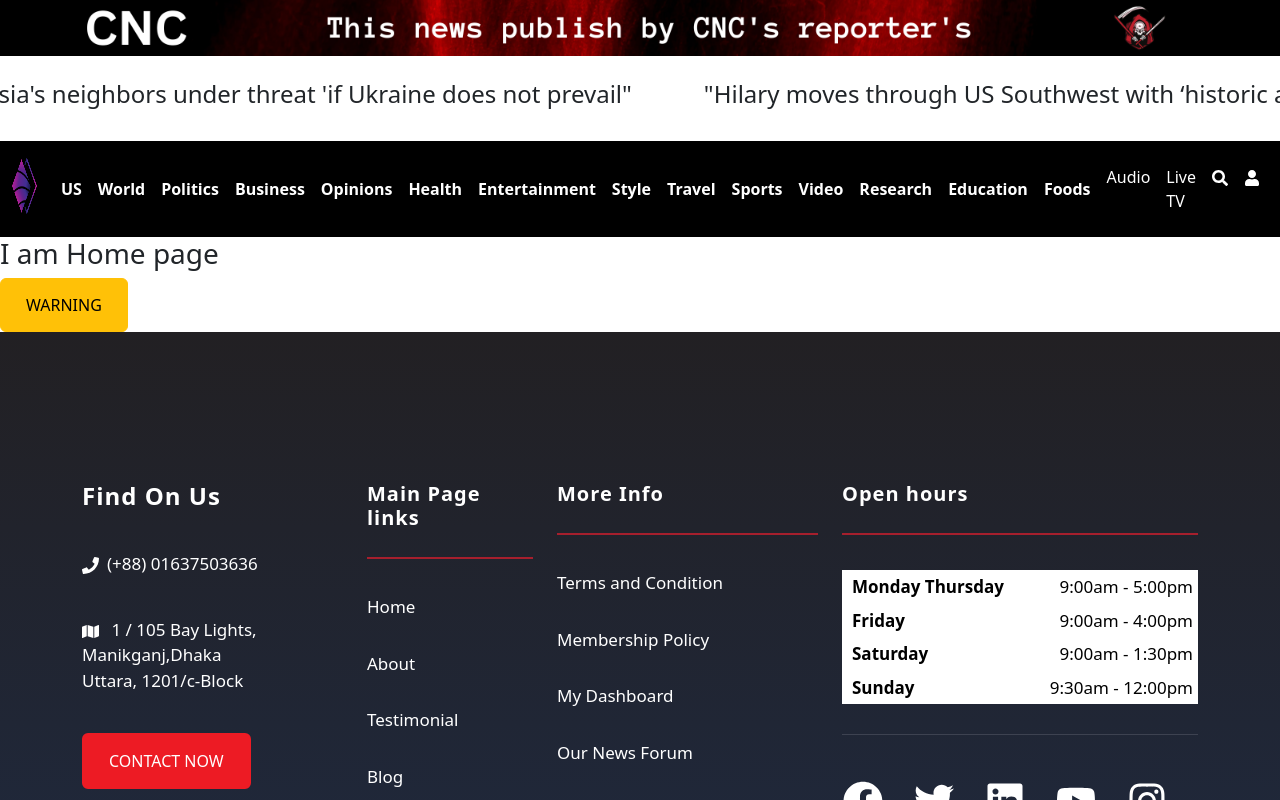
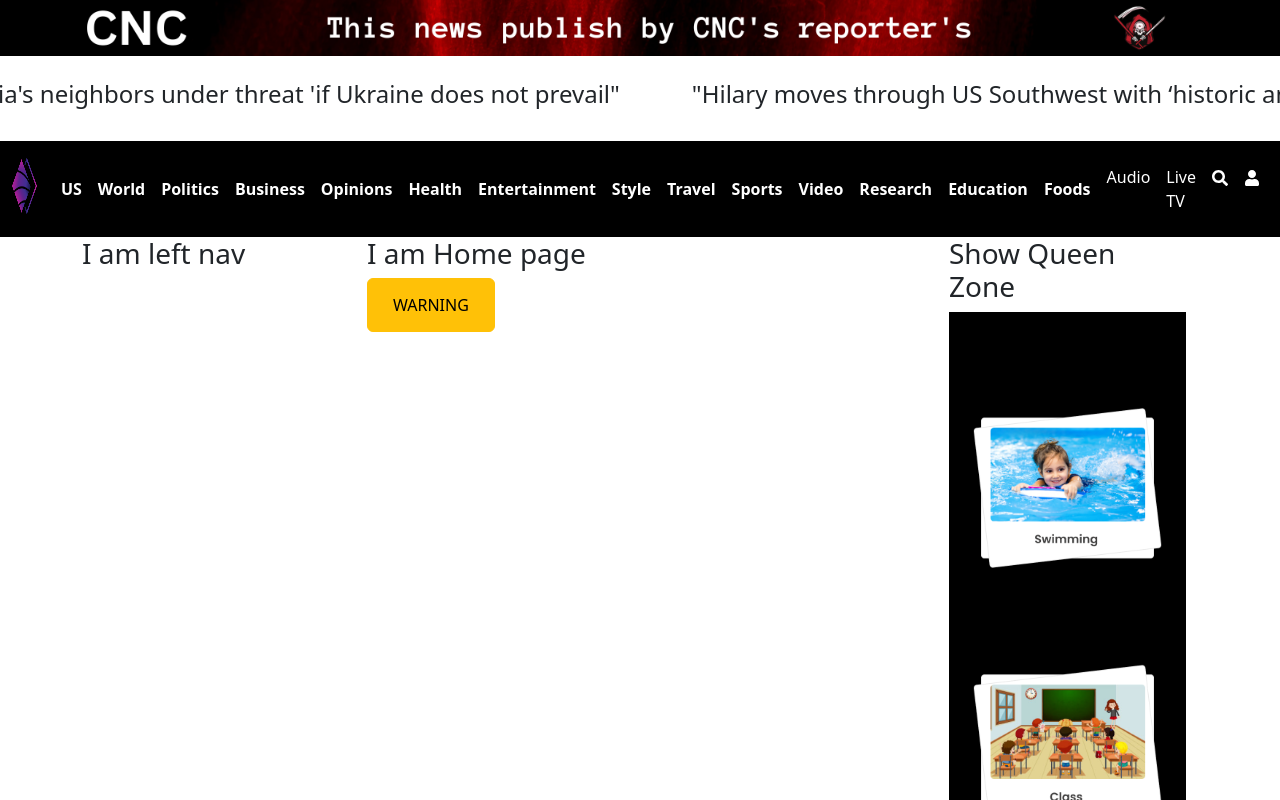
Before and after one commit to SheikhRakibhossain/CNC, a React (Vite) app: page / in a window 1280 px wide. Shown: the top 800 px of the page. Built offline with nearby package versions, Linux system fonts and the light colour scheme.

Commit message:
QZONE and left side bar made the right position

```diff
--- /dev/null
+++ b/src/components/LeftNav/LeftNav.jsx
@@ -0,0 +1,11 @@
+import React from 'react';
+
+const LeftNav = () => {
+    return (
+        <div>
+           <h3>I am left nav</h3>
+        </div>
+    );
+};
+
+export default LeftNav;
--- /dev/null
+++ b/src/components/QZone/QZone.jsx
@@ -0,0 +1,16 @@
+import React from 'react';
+import Qzone1 from '../../assets/qZone1.png';
+import Qzone2 from '../../assets/qZone2.png';
+import Qzone3 from '../../assets/qZone3.png';
+
+const QZone = () => {
+    return (
+        <div gap={6} className='bg-black text-center py-5 px-4'>
+            <img className='my-5' src={Qzone1} alt="picture" />
+            <img className='my-5' src={Qzone2} alt="picture" />
+            <img className='my-5' src={Qzone3} alt="picture" />
+        </div>
+    );
+};
+
+export default QZone;
--- /dev/null
+++ b/src/components/RightNav/RightNav.jsx
@@ -0,0 +1,13 @@
+import React from 'react';
+import QZone from '../QZone/QZone';
+
+const RightNav = () => {
+    return (
+        <div className='container mx-auto'>
+            <h3>Show Queen Zone</h3>
+            <QZone/>
+        </div>
+    );
+};
+
+export default RightNav;
--- a/src/layouts/Main.jsx
+++ b/src/layouts/Main.jsx
@@ -2,14 +2,21 @@ import React from 'react';
 import Header from '../pages/shared/header/Header';
 import Footer from '../pages/shared/footer/Footer';
 import { Outlet } from 'react-router-dom';
+import { Col, Container, Row } from 'react-bootstrap';
+import LeftNav from '../components/LeftNav/LeftNav';
+import RightNav from '../components/rightNav/RightNav';
 
 const Main = () => {
     return (
         <>
             <Header />
-
-            <Outlet />
-
+            <Container>
+                <Row>
+                    <Col lg={3}><LeftNav/></Col>
+                    <Col lg={6}><h3><Outlet /> </h3></Col>
+                    <Col lg={3}><RightNav/></Col>
+                </Row>
+            </Container>
             <Footer />
 
         </>
```
